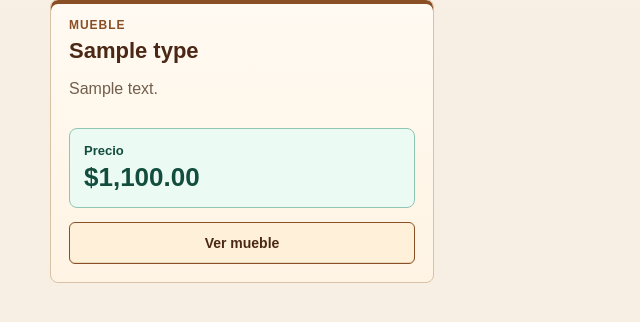
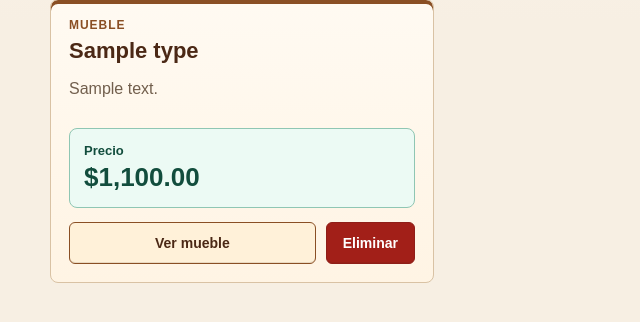
Before and after one commit to SamuelOrdaz-CIMAT/carpinteria, a Flask app: page /catalog in a window 1280 px wide. Shown: the part 239-561 px from the top of the page, without its empty margins (0-640 px from the left). Run offline with Flask 3, Linux system fonts and the light colour scheme; tables that the repository leaves empty hold one stand-in row (values such as "Sample post").

Commit message:
Allow deleting furniture from catalog

```diff
--- a/carpinteria/routes/furniture.py
+++ b/carpinteria/routes/furniture.py
@@ -202,6 +202,18 @@ def register(app):
         return redirect(url_for("furniture_detail", furniture_id=furniture_id))
 
 
+    @app.route("/furniture/<int:furniture_id>/delete", methods=["POST"])
+    def delete_furniture(furniture_id: int):
+        with db() as conn:
+            row = conn.execute("SELECT id FROM furniture_types WHERE id = ?", (furniture_id,)).fetchone()
+            if not row:
+                abort(404)
+            conn.execute("UPDATE furniture_types SET active = 0 WHERE id = ?", (furniture_id,))
+        flash("Mueble eliminado del catalogo.")
+        next_page = request.form.get("next") or url_for("catalog")
+        return redirect(next_page)
+
+
     @app.route("/furniture-item/<int:item_id>/delete", methods=["POST"])
     def delete_furniture_item(item_id: int):
         with db() as conn:
--- a/static/styles.css
+++ b/static/styles.css
@@ -250,6 +250,17 @@ h2 { margin: 0 0 14px; font-size: 18px; }
   margin-top: 4px;
   color: var(--green-dark);
   font-size: 26px;
+}
+
+.catalog-actions {
+  display: grid;
+  grid-template-columns: 1fr auto;
+  gap: 10px;
+}
+
+.catalog-actions form,
+.catalog-actions .button {
+  width: 100%;
 }
 
 .grid.two {
--- a/templates/catalog.html
+++ b/templates/catalog.html
@@ -21,7 +21,13 @@
       <span>Precio</span>
       <strong>{{ item.price|money }}</strong>
     </div>
-    <a class="button" href="{{ url_for('furniture_detail', furniture_id=item.id) }}">Ver mueble</a>
+    <div class="catalog-actions">
+      <a class="button" href="{{ url_for('furniture_detail', furniture_id=item.id) }}">Ver mueble</a>
+      <form method="post" action="{{ url_for('delete_furniture', furniture_id=item.id) }}" onsubmit="return confirm('Eliminar este mueble del catalogo?');">
+        <input type="hidden" name="next" value="{{ url_for('catalog') }}">
+        <button class="button danger">Eliminar</button>
+      </form>
+    </div>
   </article>
   {% else %}
   <div class="panel">
```
